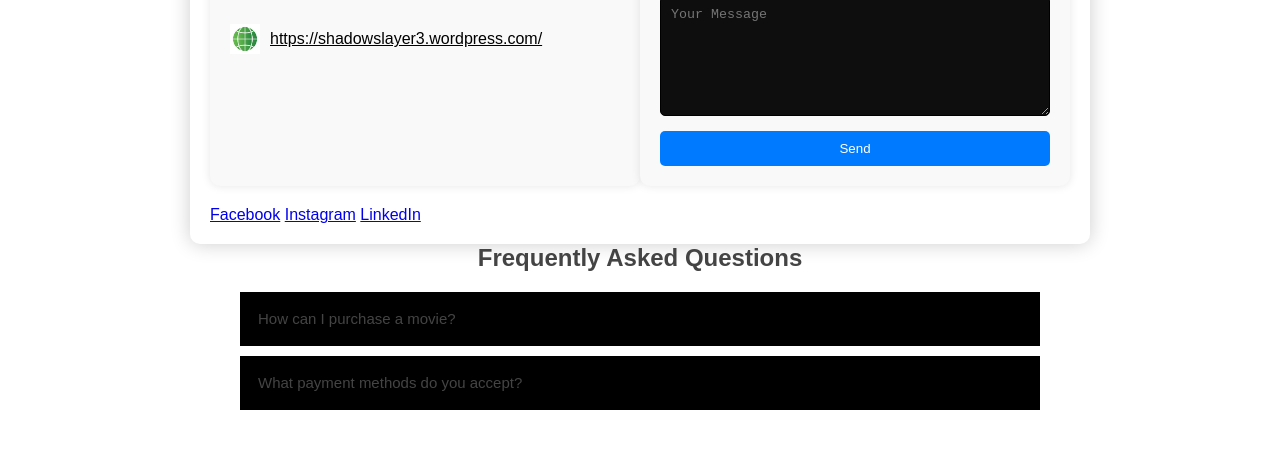
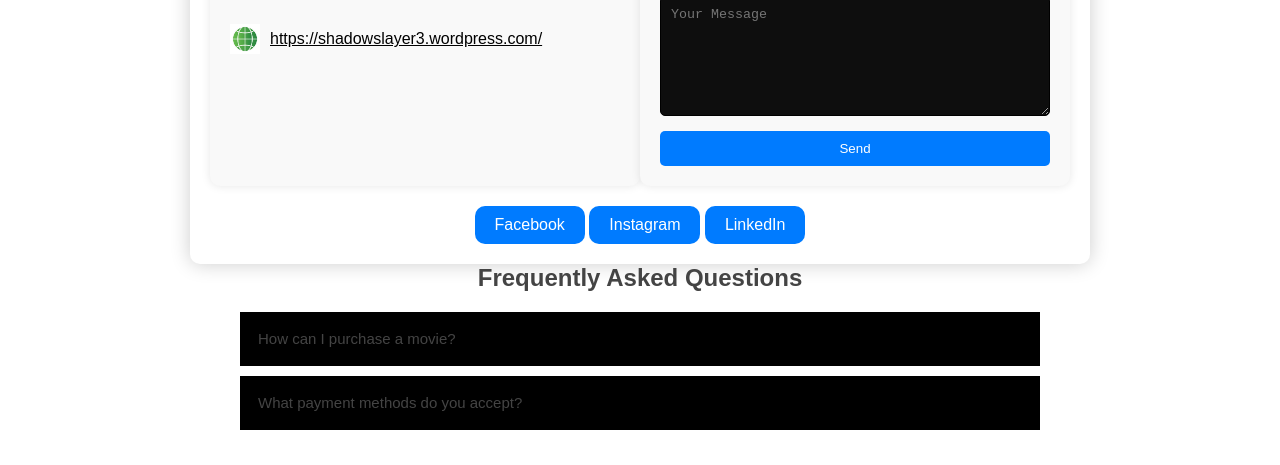
Before and after one commit to Lawrencejay22/LJay3, a plain HTML site: page Gabionza_prefi/index.html in a window 1280 px wide. Shown: the part 2369-2834 px from the top of the page. Drawn offline with Linux system fonts and the light colour scheme.

Commit message:
Update style.css
Signed-off-by: Lawrencejay22 <gabionzalawrencejay@gmail.com>

```diff
--- a/Gabionza_prefi/style.css
+++ b/Gabionza_prefi/style.css
@@ -210,7 +210,7 @@ main {
 .contact-container {
     display: flex;
     flex-wrap: wrap;
-    justify-content: space-between;
+    justify-content: center;
     max-width: 900px;
     margin: 0 auto;
     padding: 20px;
@@ -284,6 +284,24 @@ main {
 
 .contact-right button:hover {
     background-color: #0056b3;
+}
+.facebook,
+.Instagram,
+.Linkedin {
+    display: inline-block;
+    padding: 10px 20px;
+    text-decoration: none;
+    color: #fff;
+    background-color: #007bff;
+    border-radius: 10px;
+    transition: background-color 0.4s, transform 0.2s;
+}
+
+.facebook:hover,
+.Instagram:hover,
+.Linkedin:hover {
+    background-color: #0056b3;
+    transform: translateY(-2px); /* Slightly lift the button on hover */
 }
 /* Responsive Design (Example) */
 @media (max-width: 768px) {
```
